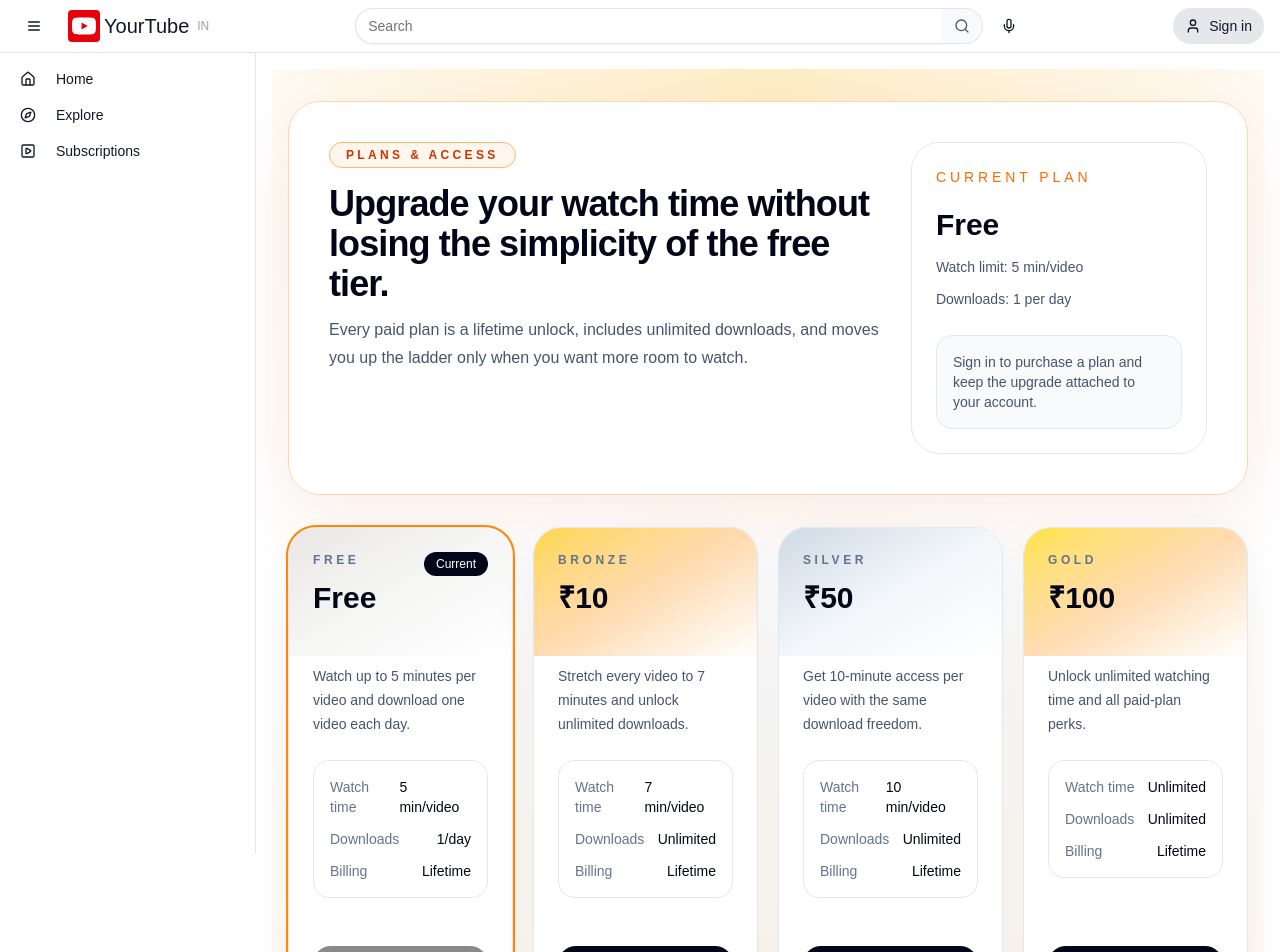
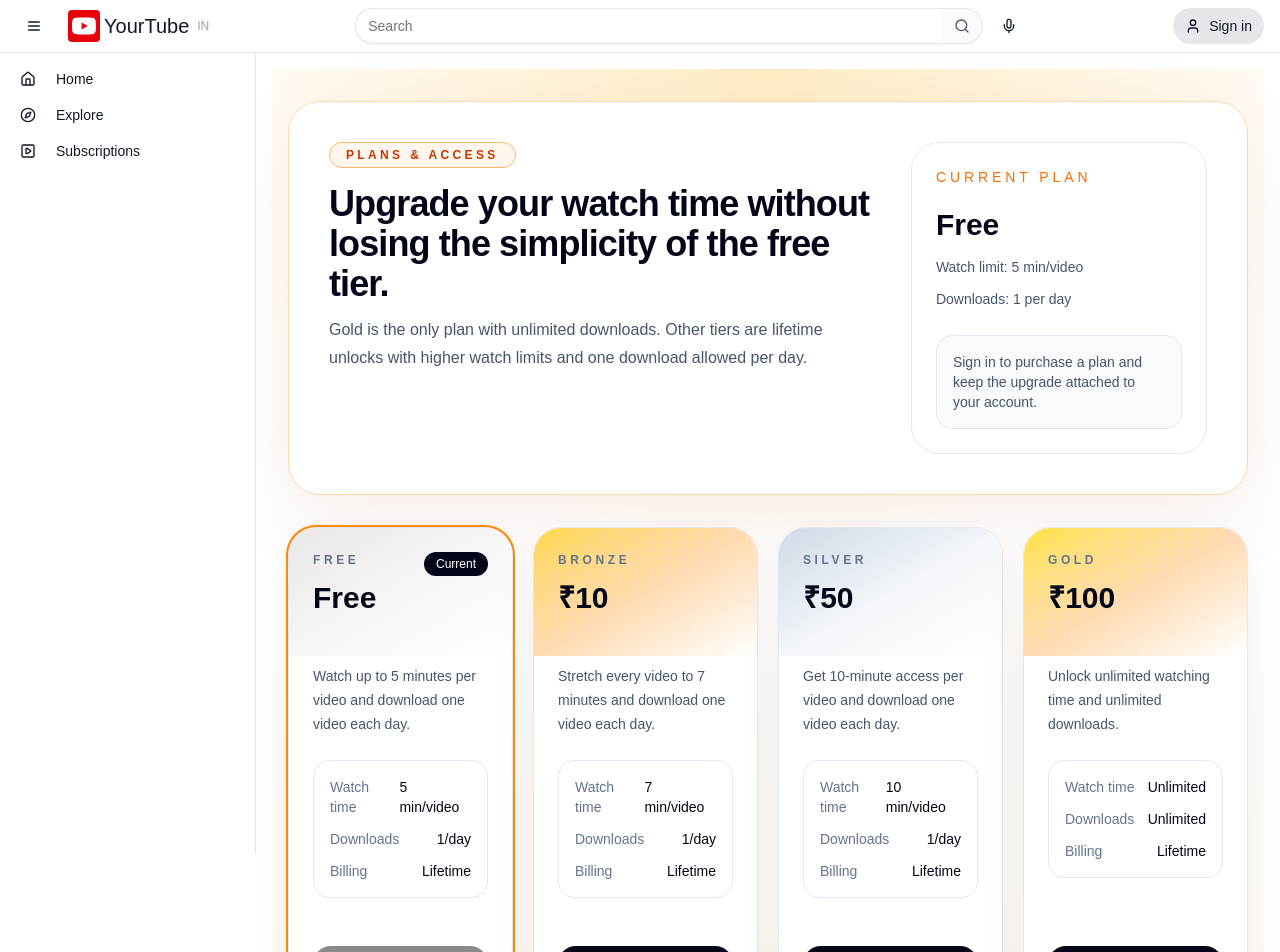
Before and after one commit to shhadowpdf/elevance-assignment, a Next.js app in the folder yourtube/: page /subscriptions in a window 1280 px wide. Shown: the top 952 px of the page. Built offline with nearby package versions, Linux system fonts and the light colour scheme; no server answers.

Commit message:
feat: update download policies to clarify that only Gold users have unlimited downloads; other plans limited to one download per day

```diff
--- a/yourtube/src/lib/plans.ts
+++ b/yourtube/src/lib/plans.ts
@@ -29,7 +29,7 @@ export const PLAN_CONFIG: Record<PlanCode, PlanConfig> = {
     pricePaise: 1000,
     watchLimitMinutes: 7,
     watchLimitSeconds: 7 * 60,
-    description: "Stretch every video to 7 minutes and unlock unlimited downloads.",
+    description: "Stretch every video to 7 minutes and download one video each day.",
     accent: "from-amber-300 via-orange-200 to-white",
   },
   silver: {
@@ -39,7 +39,7 @@ export const PLAN_CONFIG: Record<PlanCode, PlanConfig> = {
     pricePaise: 5000,
     watchLimitMinutes: 10,
     watchLimitSeconds: 10 * 60,
-    description: "Get 10-minute access per video with the same download freedom.",
+    description: "Get 10-minute access per video and download one video each day.",
     accent: "from-slate-300 via-slate-100 to-white",
   },
   gold: {
@@ -49,7 +49,7 @@ export const PLAN_CONFIG: Record<PlanCode, PlanConfig> = {
     pricePaise: 10000,
     watchLimitMinutes: null,
     watchLimitSeconds: null,
-    description: "Unlock unlimited watching time and all paid-plan perks.",
+    description: "Unlock unlimited watching time and unlimited downloads.",
     accent: "from-yellow-300 via-orange-200 to-white",
   },
 };
--- a/yourtube/src/pages/downloads/index.tsx
+++ b/yourtube/src/pages/downloads/index.tsx
@@ -117,8 +117,8 @@ const DownloadsPage = () => {
                   isLightTheme ? "text-slate-600" : "text-gray-400"
                 }`}
               >
-                Keep your saved videos close at hand. Every paid plan includes
-                unlimited downloads, while Free stays limited to one download
+                Keep your saved videos close at hand. Only Gold users have
+                unlimited downloads; other plans are limited to one download
                 per day.
               </p>
             </div>
@@ -191,7 +191,7 @@ const DownloadsPage = () => {
                       isLightTheme ? "text-slate-950" : "text-white"
                     }`}
                   >
-                    {currentPlan.rank > 0 ? "Unlimited" : "1 per day"}
+                    {currentPlan.code === "gold" ? "Unlimited" : "1 per day"}
                   </span>
                 </div>
 
--- a/yourtube/src/pages/subscriptions/index.tsx
+++ b/yourtube/src/pages/subscriptions/index.tsx
@@ -198,8 +198,8 @@ const SubscriptionsPage = () => {
                     isLightTheme ? "text-slate-600" : "text-gray-300"
                   }`}
                 >
-                  Every paid plan is a lifetime unlock, includes unlimited downloads,
-                  and moves you up the ladder only when you want more room to watch.
+                  Gold is the only plan with unlimited downloads. Other tiers are lifetime unlocks
+                  with higher watch limits and one download allowed per day.
                 </p>
               </div>
             </div>
@@ -226,7 +226,7 @@ const SubscriptionsPage = () => {
                   isLightTheme ? "text-slate-600" : "text-slate-300"
                 }`}
               >
-                Downloads: {currentPlan.rank > 0 ? "Unlimited" : "1 per day"}
+                Downloads: {currentPlan.code === "gold" ? "Unlimited" : "1 per day"}
               </p>
               {!user && (
                 <div
@@ -309,7 +309,7 @@ const SubscriptionsPage = () => {
                       Downloads
                     </span>
                     <span className={isLightTheme ? "font-medium text-slate-950" : "font-medium text-white"}>
-                      {plan.rank > 0 ? "Unlimited" : "1/day"}
+                      {plan.code === "gold" ? "Unlimited" : "1/day"}
                     </span>
                   </div>
                   <div className="flex items-center justify-between text-sm">
--- a/yourtube/src/pages/watch/[id]/index.tsx
+++ b/yourtube/src/pages/watch/[id]/index.tsx
@@ -136,7 +136,7 @@ const WatchPage = () => {
   const handleCloseWebsite = () => {
     flashGestureMessage("Closing website");
     setTimeout(() => {
-      window.close();
+      router.push("/");
     }, 1000);
   };
 
```
Also changed, not shown: 1 other file (tests, documents, lock files or other folders).
